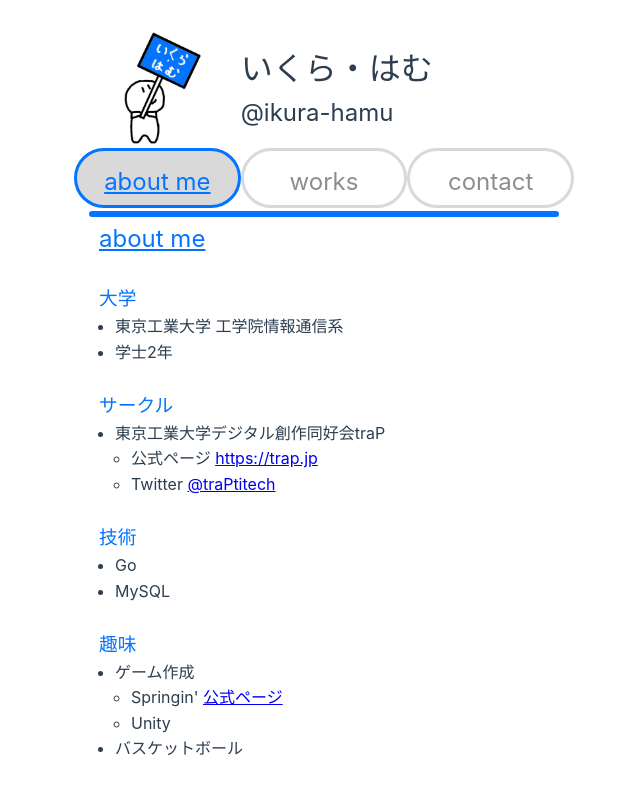
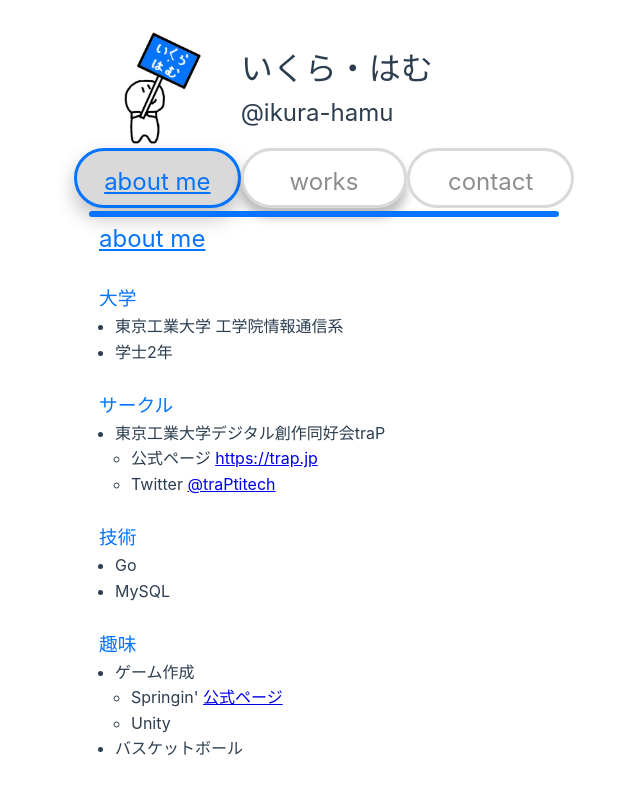
Before and after one commit to ikura-hamu/portfolio, a Vue app: page / in a window 1280 px wide. In both pictures the pointer is over the element 639 px from the left and 178 px from the top of the page. Shown: the top 794 px of the page, without its empty margins (316-956 px from the left). Built offline with nearby package versions, Linux system fonts and the light colour scheme.

Commit message:
タブの影

```diff
--- a/src/components/TabButton.vue
+++ b/src/components/TabButton.vue
@@ -37,6 +37,15 @@ function toggle() {
   border-radius: 30px;
 }
 
+.rectangle:hover {
+  box-sizing: border-box;
+
+  height: 60px;
+
+  border-radius: 30px;
+  box-shadow: 0 10px 10px rgba(0, 0, 0, 0.25);
+}
+
 .rectangle_selected {
   box-sizing: border-box;
 
@@ -45,6 +54,7 @@ function toggle() {
   background: #D9D9D9;
   border: 3px solid #0474FF;
   border-radius: 30px;
+  box-shadow: 0 10px 20px rgba(0, 0, 0, 0.25);
 }
 
 .tab_text {
```
